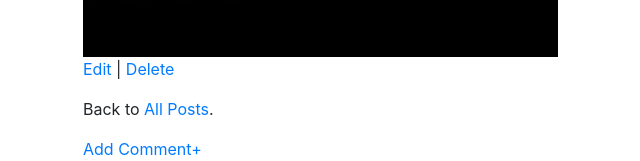
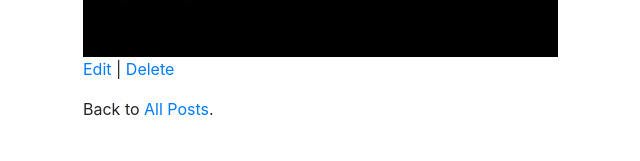
Before and after one commit to NickHaggerty/Reddit-2.0, a Django app: page /posts/14/ in a window 1280 px wide. Shown: the part 749-910 px from the top of the page, without its empty margins (2-642 px from the left). After the commit the page ends 865 px from the top, so only its background shows below. Run offline with Django 3.2, Linux system fonts and the light colour scheme; a user stored in the database is signed in; data comes from the database, SQL or seed files in the repository; some libraries are stand-ins or nearby versions.

Commit message:
Update post_detail.html

```diff
--- a/templates/post_detail.html
+++ b/templates/post_detail.html
@@ -14,8 +14,5 @@
     <p>Back to <a href="{% url 'post_list' %}">All Posts</a>.</p>
 
 
-    <a href="{% url 'add_comment' post.pk %}">Add Comment+</a>
-
-
 
 {% endblock content %}
```
